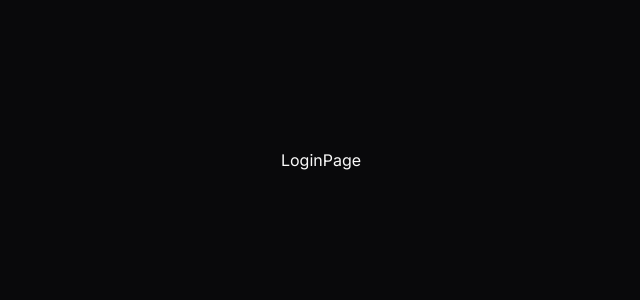
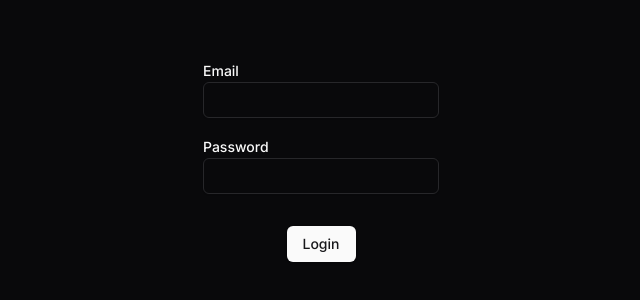
Before and after one commit to SammyFerreiraa/monitoring-example, a Next.js app: page /login in a window 1280 px wide. Shown: the part 240-540 px from the top of the page, without its empty margins (319-959 px from the left). Built offline with nearby package versions, Linux system fonts and the light colour scheme.

Commit message:
:sparkles: feat: login page

```diff
--- /dev/null
+++ b/src/components/form/LabelInput.tsx
@@ -0,0 +1,14 @@
+import { LabelInputProps } from '@/types'
+import { Input } from '../ui/input'
+import { Label } from '../ui/label'
+
+const LabelInput = ({ label, type }: LabelInputProps) => {
+  return (
+    <div>
+      <Label>{label}</Label>
+      <Input type={type} />
+    </div>
+  )
+}
+
+export default LabelInput
--- /dev/null
+++ b/src/components/index.tsx
@@ -0,0 +1 @@
+export { default as LabelInput } from './form/LabelInput'
--- a/src/templates/login/LoginPage.tsx
+++ b/src/templates/login/LoginPage.tsx
@@ -1,5 +1,18 @@
+import { LabelInput } from '@/components'
+import { Button } from '@/components/ui/button'
+
 const LoginPage = () => {
-  return <div>LoginPage</div>
+  return (
+    <div>
+      <form className="flex flex-col items-center justify-center gap-8">
+        <div className="flex flex-col items-center justify-center gap-4">
+          <LabelInput label="Email" type="email" />
+          <LabelInput label="Password" type="password" />
+        </div>
+        <Button>Login</Button>
+      </form>
+    </div>
+  )
 }
 
 export default LoginPage
--- /dev/null
+++ b/src/types/index.d.ts
@@ -0,0 +1,4 @@
+export type LabelInputProps = {
+  label: string
+  type: string
+}
```
